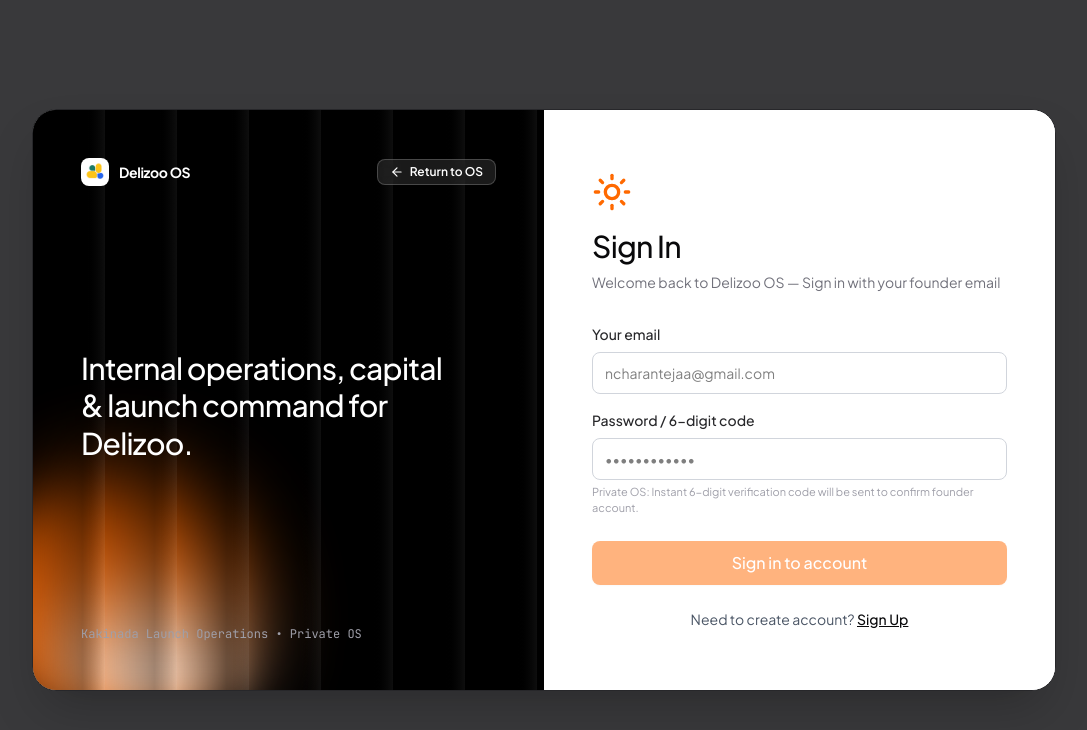
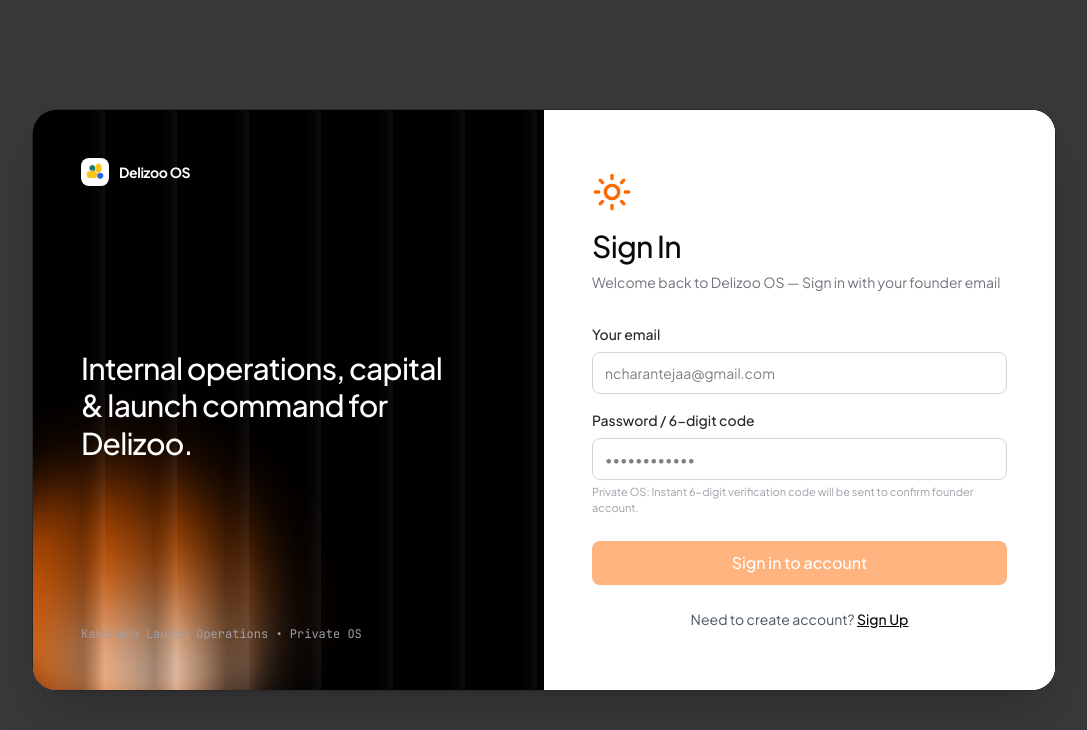
Before and after one commit to Charantej111/Delizoo_marketing, a React (Vite) app: page / in a window 1280 px wide. Shown: the top 730 px of the page, without its empty margins (96-1183 px from the left). Built offline with nearby package versions, Linux system fonts and the light colour scheme; no server answers; the database is empty; the HTML template or start-up script is replaced by a standard one.

Commit message:
feat: add FullScreenAuth component for secure founder login and onboarding

```diff
--- a/src/App.jsx
+++ b/src/App.jsx
@@ -45,9 +45,12 @@ const TAB_PAGE_TITLES = {
 
 function getTabFromPath(pathname = '/') {
   const clean = pathname.toLowerCase().replace(/\/+$/, '') || '/';
+  const user = authService.getCurrentUser();
+  if (!user) {
+    if (clean === '/signup') return 'signup';
+    return 'login';
+  }
   if (clean === '/' || clean === '/login' || clean === '/signin') {
-    const user = authService.getCurrentUser();
-    if (!user) return 'login';
     return 'overview';
   }
   return ROUTE_MAP[clean] || 'overview';
@@ -191,6 +194,8 @@ export default function App() {
   // Tour / Guide State
   const [isTourOpen, setIsTourOpen] = useState(() => {
     if (typeof window !== 'undefined') {
+      const user = authService.getCurrentUser();
+      if (!user) return false;
       const path = window.location.pathname.toLowerCase();
       const params = new URLSearchParams(window.location.search);
       return path.includes('guide') || path.includes('tour') || params.get('tour') === 'true';
@@ -228,7 +233,8 @@ export default function App() {
   const handleLogout = useCallback(() => {
     authService.logout();
     setCurrentUser(null);
-  }, []);
+    setActiveTab('login');
+  }, [setActiveTab]);
 
   const handleOpenPartnerModal = useCallback(() => {
     if (currentUser && !currentUser.isLead) {
@@ -440,8 +446,8 @@ export default function App() {
     );
   }
 
-  // Full-Screen Signup & Login View
-  if (activeTab === 'signup' || activeTab === 'login' || isLoginModalOpen) {
+  // Private Founder OS: Guard all routes behind authentication
+  if (!currentUser || activeTab === 'signup' || activeTab === 'login' || isLoginModalOpen) {
     return (
       <FullScreenAuth
         initialMode={activeTab === 'login' ? 'signin' : 'create'}
@@ -450,10 +456,11 @@ export default function App() {
           setActiveTab('overview');
           setIsLoginModalOpen(false);
         }}
-        onBackToApp={() => {
+        onBackToApp={currentUser ? () => {
           setActiveTab('overview');
           setIsLoginModalOpen(false);
-        }}
+        } : null}
+        currentUser={currentUser}
         partners={partners}
       />
     );
--- a/src/components/FullScreenAuth.jsx
+++ b/src/components/FullScreenAuth.jsx
@@ -7,10 +7,16 @@ export const FullScreenSignup = ({
   initialMode = 'signin',
   onLoginSuccess,
   onBackToApp,
-  partners = DEFAULT_PARTNERS
+  partners = DEFAULT_PARTNERS,
+  currentUser = null
 }) => {
   const [mode, setMode] = useState(initialMode); // 'signin' | 'create'
   const [step, setStep] = useState('email'); // 'email' | 'otp'
+
+  // Sync mode whenever initialMode prop updates
+  useEffect(() => {
+    setMode(initialMode);
+  }, [initialMode]);
   const [email, setEmail] = useState('');
   const [password, setPassword] = useState('');
   const [otp, setOtp] = useState('');
@@ -137,7 +143,7 @@ export const FullScreenSignup = ({
               <img src="/logo.png" alt="Delizoo Logo" className="w-7 h-7 rounded-lg object-contain" />
               <span className="text-sm font-bold tracking-tight text-white">Delizoo OS</span>
             </div>
-            {onBackToApp && (
+            {onBackToApp && currentUser && (
               <button
                 type="button"
                 onClick={onBackToApp}
```
